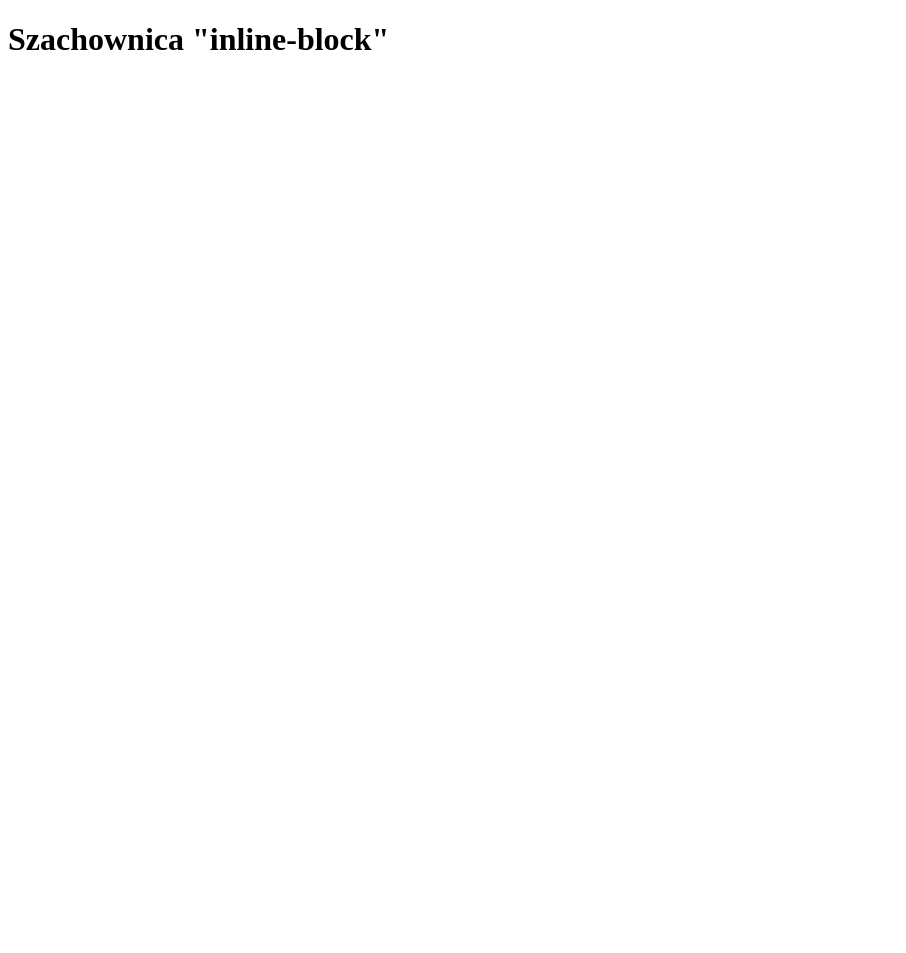
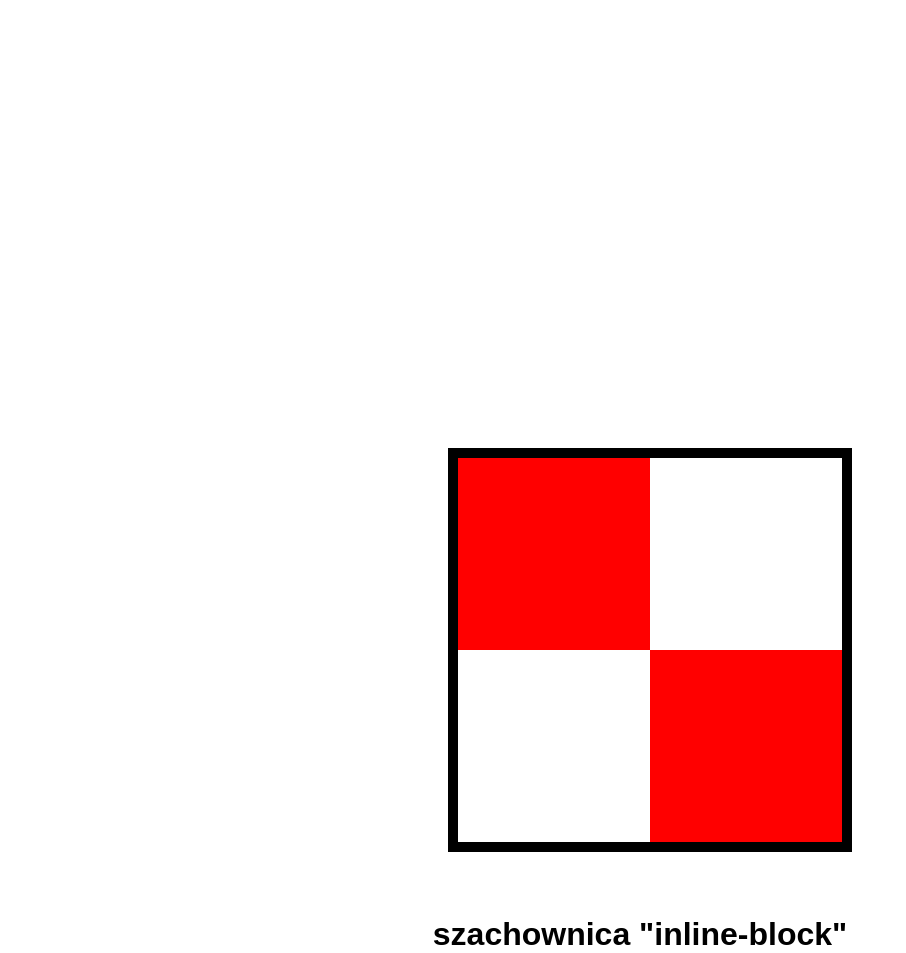
Before and after one commit to whiskacz/zadanie2, a plain HTML site: page szachownicaStart-inline-block/index.html in a window 1280 px wide. Shown: the whole page, without its empty margins (0-906 px from the left). Before the commit the page ends 800 px from the top, so only its background shows below. Drawn offline with Linux system fonts and the light colour scheme.

Commit message:
inline block

```diff
--- a/szachownicaStart-inline-block/index.html
+++ b/szachownicaStart-inline-block/index.html
@@ -6,7 +6,8 @@ Zrób szachownicę na 3 różne sposoby
 
 W zadaniu 1 zrób inline-block
 
-Dodatkowo wycentruj cały kontener (div z klasą 'board') i określ jego wielkości tak by był on kwadratem, który ma 30% szerokości okna przeglądarki i dodatkowo border: 10px czarny.
+Dodatkowo wycentruj cały kontener (div z klasą 'board') i określ jego wielkości tak
+ by był on kwadratem, który ma 30% szerokości okna przeglądarki i dodatkowo border: 10px czarny.
 
 Tekst ma być pod szachownicą.
 
@@ -19,7 +20,42 @@ Tekst ma być pod szachownicą.
     <meta name="viewport" content="width=device-width, initial-scale=1.0">
     <meta http-equiv="X-UA-Compatible" content="ie=edge">
     <title>Szachownica Inline-block</title>
-    <style></style>
+    <style>
+        * {
+            margin: 0;
+            padding: 0;
+            box-sizing: content-box;
+            --ChessboardSize: 30vw;
+        }
+        .board{
+
+            width: var(--ChessboardSize);
+            height: var(--ChessboardSize);
+            background-color: red;
+            margin: calc((100vw - var(--ChessboardSize))/2)calc((100vw - var(--ChessboardSize))/2) 5vw;
+            border: 10px solid black;
+            font-size: 0;
+        }
+        span{
+            display: inline-block;
+            width: 50%;
+            height: 50%;
+
+
+        }
+        span:nth-child(2){
+            background-color: white;
+        }
+        span:nth-child(3){
+            background-color: white;
+        }
+
+        h1 {
+            text-align: center;
+            font-family: Arial, Helvetica, sans-serif;
+            text-transform: lowercase;
+        }
+    </style>
 </head>
 
 <body>
```
